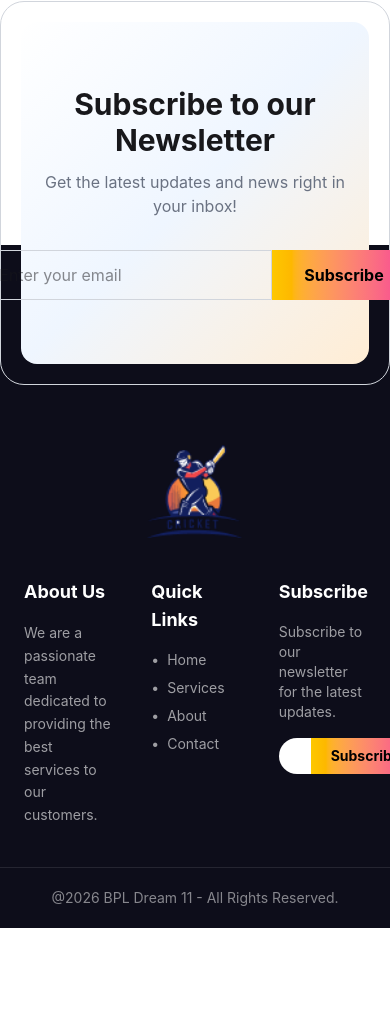
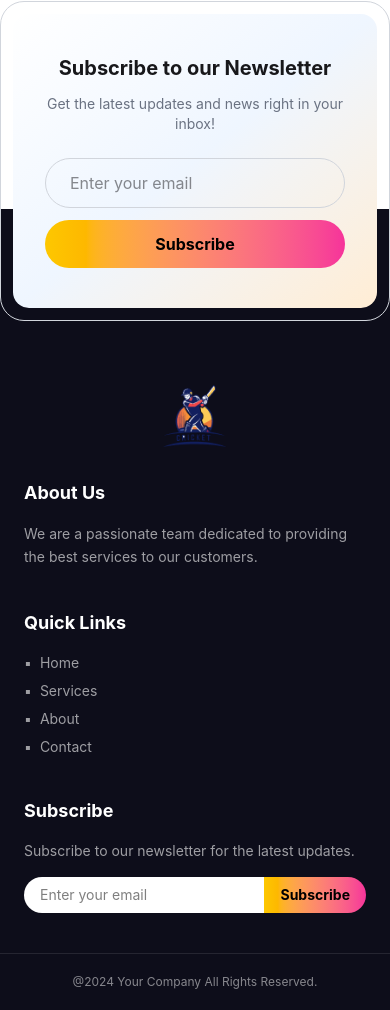
Before and after one commit to forthright47/bpl-dream-11, a React (Vite) app: page / in a window 390 px wide. Shown: the part 6553-7563 px from the top of the page. Before the commit the page ends 7481 px from the top, so only its background shows below. Built offline with nearby package versions, Linux system fonts and the light colour scheme.

Commit message:
applied responsiveness for newsletter and footer components

```diff
--- a/src/App.jsx
+++ b/src/App.jsx
@@ -27,7 +27,7 @@ function App() {
         <Players playersPromise={playersPromise} setCoin={setCoin} coin={coin} />
       </Suspense>
       <div className='relative'>
-        <div className='border border-gray-300 rounded-3xl p-5 container mx-auto -mb-35 relative z-10'>
+        <div className='border border-gray-300 rounded-3xl p-3 lg:p-5 container mx-auto -mb-28 relative z-10'>
           <Newsletter />
         </div>
         <Footer />
--- a/src/components/Footer/Footer.jsx
+++ b/src/components/Footer/Footer.jsx
@@ -3,20 +3,20 @@ import logo from '../../assets/logo.png';
 
 const Footer = () => {
     return (
-        <footer className='bg-[#0d0d1a] text-white pt-40'>
+        <footer className='bg-[#0d0d1a] text-white pt-36 md:pt-40'>
             {/* Logo */}
-            <div className='flex justify-center py-10'>
-                <img src={logo} alt='Cricket Logo' className='w-24' />
+            <div className='flex justify-center py-8 md:py-10'>
+                <img src={logo} alt='Cricket Logo' className='w-16 md:w-24' />
             </div>
 
-            {/* 3 Column Grid */}
-            <div className='container mx-auto grid grid-cols-3 gap-10 pb-10 px-6'>
+            {/* Grid */}
+            <div className='container mx-auto grid grid-cols-1 sm:grid-cols-2 md:grid-cols-3 gap-10 pb-10 px-6'>
 
                 {/* About Us */}
                 <div>
                     <h3 className='font-bold text-lg mb-4'>About Us</h3>
                     <p className='text-white/60 text-sm leading-relaxed'>
-                        We are a passionate team <br />dedicated to providing the best <br />services to our customers.
+                        We are a passionate team dedicated to providing the best services to our customers.
                     </p>
                 </div>
 
@@ -24,24 +24,26 @@ const Footer = () => {
                 <div>
                     <h3 className='font-bold text-lg mb-4'>Quick Links</h3>
                     <ul className='text-white/60 text-sm space-y-2'>
-                        <li className='flex items-center gap-2'><span>•</span> Home</li>
-                        <li className='flex items-center gap-2'><span>•</span> Services</li>
-                        <li className='flex items-center gap-2'><span>•</span> About</li>
-                        <li className='flex items-center gap-2'><span>•</span> Contact</li>
+                        <li className='flex items-center gap-2'><span>▪</span> Home</li>
+                        <li className='flex items-center gap-2'><span>▪</span> Services</li>
+                        <li className='flex items-center gap-2'><span>▪</span> About</li>
+                        <li className='flex items-center gap-2'><span>▪</span> Contact</li>
                     </ul>
                 </div>
 
                 {/* Subscribe */}
-                <div>
+                <div className='sm:col-span-2 md:col-span-1'>
                     <h3 className='font-bold text-lg mb-4'>Subscribe</h3>
-                    <p className='text-white/60 text-sm mb-4'>Subscribe to our newsletter for the latest updates.</p>
+                    <p className='text-white/60 text-sm mb-4'>
+                        Subscribe to our newsletter for the latest updates.
+                    </p>
                     <div className='flex'>
                         <input
                             type='email'
                             placeholder='Enter your email'
                             className='bg-white text-black px-4 py-2 rounded-l-full w-full outline-none text-sm'
                         />
-                        <button className='bg-gradient-to-r from-yellow-400 to-pink-500 text-black font-bold px-5 py-2 rounded-r-full text-sm'>
+                        <button className='bg-gradient-to-r from-yellow-400 to-pink-500 text-black font-bold px-4 md:px-5 py-2 rounded-r-full text-sm whitespace-nowrap'>
                             Subscribe
                         </button>
                     </div>
@@ -49,8 +51,8 @@ const Footer = () => {
             </div>
 
             {/* Bottom Bar */}
-            <div className='border-t border-white/10 text-center py-5 text-white/50 text-sm'>
-                @2026 BPL Dream 11 - All Rights Reserved.
+            <div className='border-t border-white/10 text-center py-5 text-white/50 text-xs md:text-sm px-4'>
+                @2024 Your Company All Rights Reserved.
             </div>
         </footer>
     );
--- a/src/components/Newsletter/Newsletter.jsx
+++ b/src/components/Newsletter/Newsletter.jsx
@@ -2,16 +2,20 @@ import React from 'react';
 
 const Newsletter = () => {
     return (
-        <div className='relative z-10 bg-gradient-to-br from-white via-blue-50 to-orange-100 rounded-2xl text-center py-16 px-6'>
-            <h2 className='text-3xl font-bold mb-3'>Subscribe to our Newsletter</h2>
-            <p className='text-gray-500 mb-8'>Get the latest updates and news right in your inbox!</p>
-            <div className='flex justify-center'>
+        <div className='relative z-10 bg-gradient-to-br from-white via-blue-50 to-orange-100 rounded-2xl text-center py-10 md:py-16 px-4 md:px-6'>
+            <h2 className='text-xl sm:text-2xl md:text-3xl font-bold mb-3'>
+                Subscribe to our Newsletter
+            </h2>
+            <p className='text-gray-500 text-sm md:text-base mb-6 md:mb-8'>
+                Get the latest updates and news right in your inbox!
+            </p>
+            <div className='flex flex-col sm:flex-row justify-center gap-3 sm:gap-0 px-4 md:px-0'>
                 <input
                     type='email'
                     placeholder='Enter your email'
-                    className='border border-gray-300 rounded-l-full px-6 py-3 w-96 outline-none'
+                    className='border border-gray-300 sm:rounded-l-full rounded-full sm:rounded-r-none px-6 py-3 w-full sm:w-80 md:w-96 outline-none'
                 />
-                <button className='bg-gradient-to-r from-yellow-400 to-pink-500 text-black font-bold px-8 py-3 rounded-r-full'>
+                <button className='bg-gradient-to-r from-yellow-400 to-pink-500 text-black font-bold px-8 py-3 rounded-full sm:rounded-l-none sm:rounded-r-full'>
                     Subscribe
                 </button>
             </div>
```
